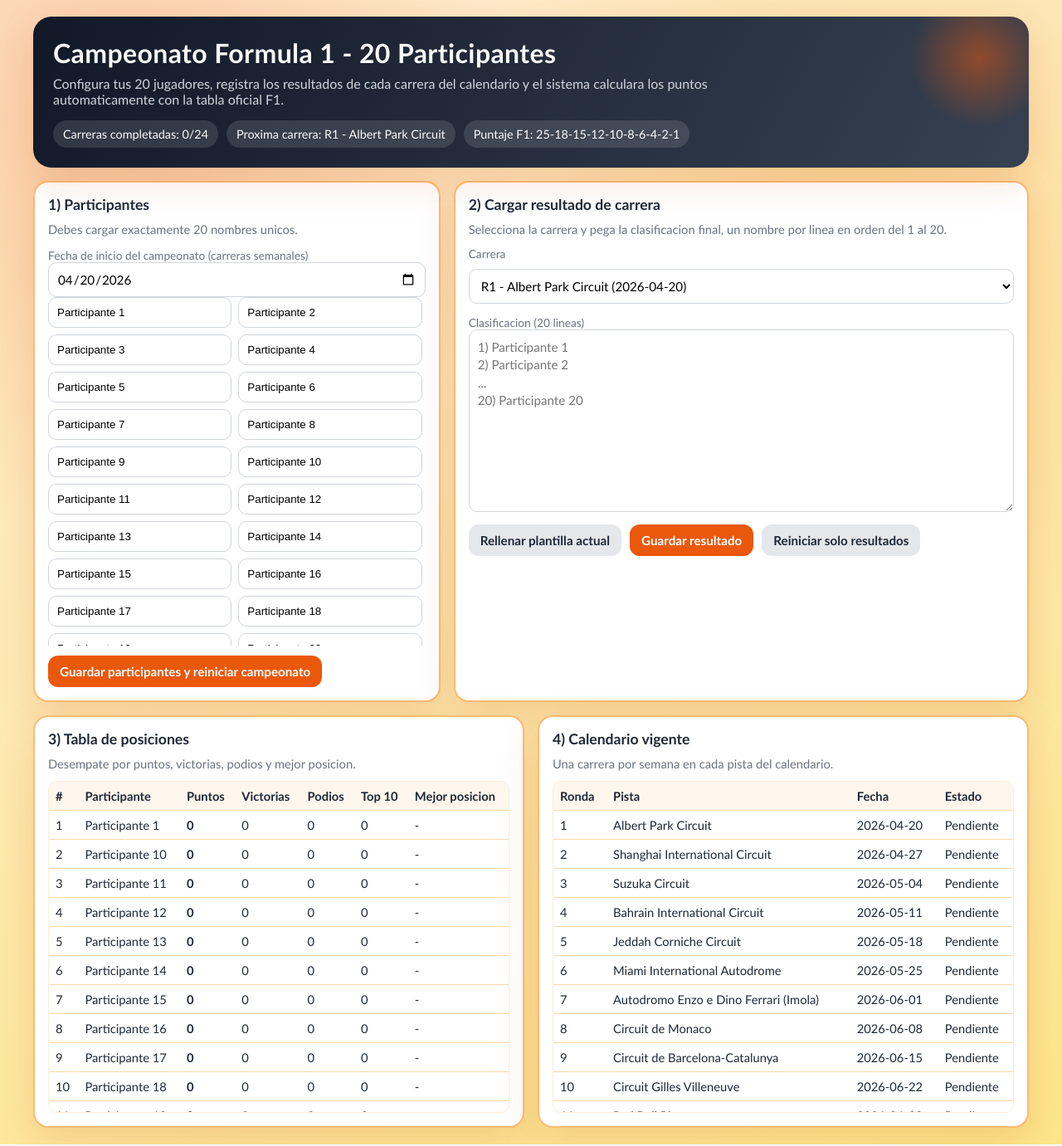
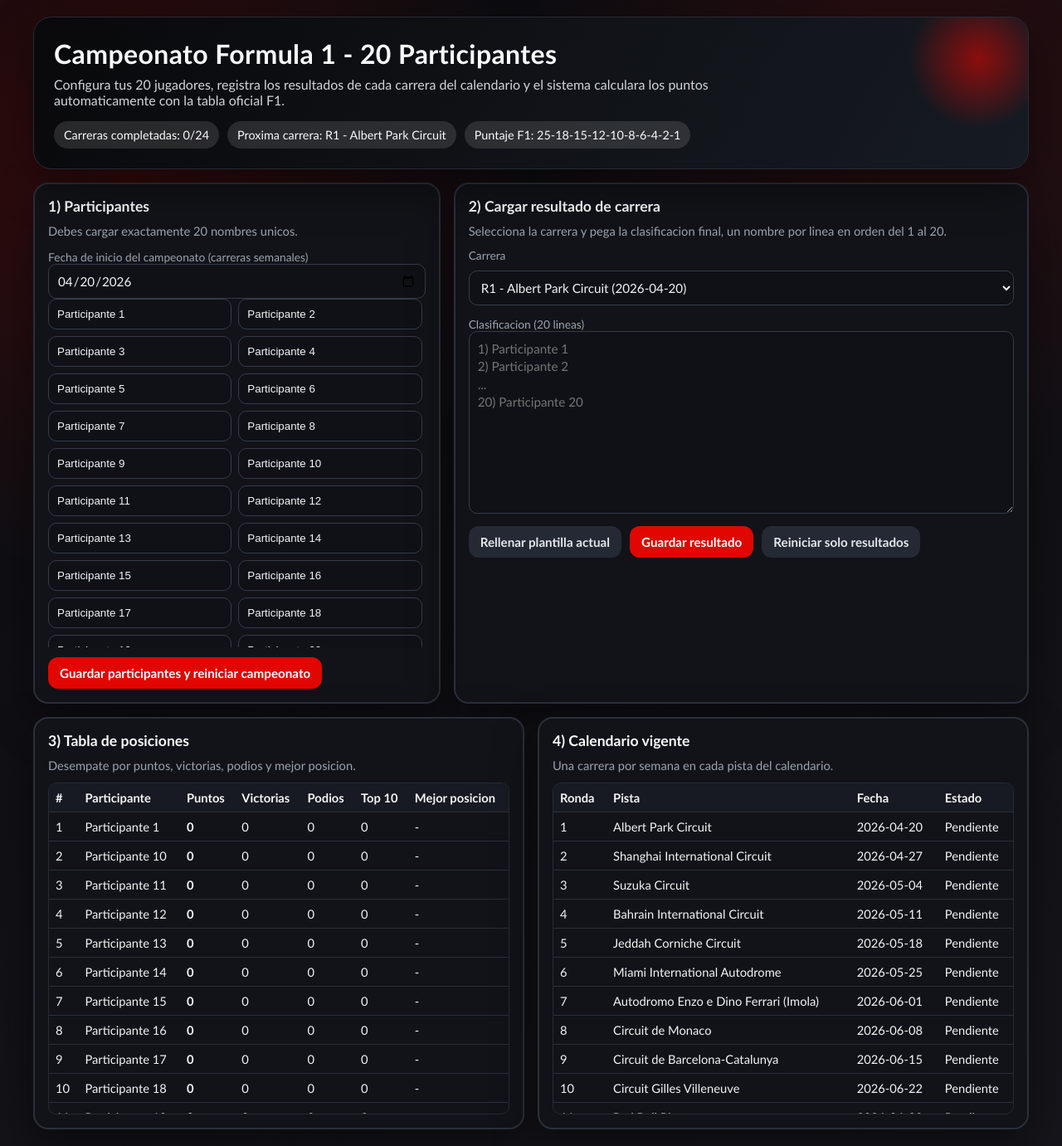
Before and after one commit to faculuna1999/Formula1, a Flask app: page / in a window 1280 px wide. Shown: the whole page at 83% size. Run offline with Flask 3, Linux system fonts and the light colour scheme.

Commit message:
style: apply F1 dark red-black theme to UI

```diff
--- a/templates/index.html
+++ b/templates/index.html
@@ -6,20 +6,20 @@
     <title>Facu Demo - Campeonato Formula 1</title>
     <style>
         :root {
-            --bg-a: #ffedd5;
-            --bg-b: #fde68a;
-            --ink: #1f2937;
-            --muted: #6b7280;
-            --surface: #ffffff;
-            --surface-alt: #fff7ed;
-            --accent: #ea580c;
-            --accent-dark: #c2410c;
-            --ok: #166534;
-            --ok-bg: #dcfce7;
-            --err: #991b1b;
-            --err-bg: #fee2e2;
-            --line: #fdba74;
-            --shadow: 0 16px 48px rgba(194, 65, 12, 0.16);
+            --bg-a: #0b0b0e;
+            --bg-b: #15151b;
+            --ink: #f3f4f6;
+            --muted: #9ca3af;
+            --surface: #111318;
+            --surface-alt: #171a22;
+            --accent: #e10600;
+            --accent-dark: #b30500;
+            --ok: #86efac;
+            --ok-bg: #052e16;
+            --err: #fecaca;
+            --err-bg: #450a0a;
+            --line: #2b2f3a;
+            --shadow: 0 20px 54px rgba(0, 0, 0, 0.45);
         }
 
         * {
@@ -33,8 +33,8 @@
             color: var(--ink);
             min-height: 100vh;
             background:
-                radial-gradient(circle at 10% 10%, rgba(234, 88, 12, 0.22), transparent 30%),
-                radial-gradient(circle at 80% 20%, rgba(245, 158, 11, 0.2), transparent 35%),
+                radial-gradient(circle at 12% 15%, rgba(225, 6, 0, 0.2), transparent 30%),
+                radial-gradient(circle at 86% 8%, rgba(225, 6, 0, 0.14), transparent 28%),
                 linear-gradient(160deg, var(--bg-a), var(--bg-b));
             padding: 20px;
         }
@@ -47,13 +47,14 @@
         }
 
         .hero {
-            background: linear-gradient(120deg, #111827, #374151);
+            background: linear-gradient(120deg, #09090b, #161b22);
             color: #f9fafb;
             border-radius: 22px;
             padding: 24px;
             box-shadow: var(--shadow);
             overflow: hidden;
             position: relative;
+            border: 1px solid #272b35;
         }
 
         .hero::after {
@@ -63,7 +64,7 @@
             right: -30px;
             width: 180px;
             height: 180px;
-            background: radial-gradient(circle, rgba(234, 88, 12, 0.5), transparent 65%);
+            background: radial-gradient(circle, rgba(225, 6, 0, 0.58), transparent 65%);
             transform: rotate(12deg);
         }
 
@@ -107,6 +108,10 @@
         }
 
         .card h2 {
+            color: #f9fafb;
+        }
+
+        .card h2 {
             font-size: 1.1rem;
             margin-bottom: 10px;
         }
@@ -143,8 +148,9 @@
             width: 100%;
             padding: 10px;
             border-radius: 10px;
-            border: 1px solid #d1d5db;
-            background: #fff;
+            border: 1px solid #353b48;
+            background: #0f1117;
+            color: #f3f4f6;
         }
 
         .row {
@@ -167,10 +173,11 @@
         select,
         textarea {
             width: 100%;
-            border: 1px solid #d1d5db;
+            border: 1px solid #353b48;
             border-radius: 10px;
             padding: 10px;
-            background: #fff;
+            background: #0f1117;
+            color: #f3f4f6;
         }
 
         textarea {
@@ -204,12 +211,12 @@
         }
 
         .secondary {
-            background: #e5e7eb;
-            color: #1f2937;
+            background: #242934;
+            color: #e5e7eb;
         }
 
         .secondary:hover {
-            background: #d1d5db;
+            background: #2f3542;
         }
 
         .status {
@@ -240,7 +247,7 @@
 
         th,
         td {
-            border-bottom: 1px solid #fed7aa;
+            border-bottom: 1px solid #2b2f3a;
             padding: 8px;
             text-align: left;
             white-space: nowrap;
@@ -255,7 +262,7 @@
         .table-wrap {
             max-height: 400px;
             overflow: auto;
-            border: 1px solid #ffedd5;
+            border: 1px solid #252a34;
             border-radius: 10px;
         }
 
```
